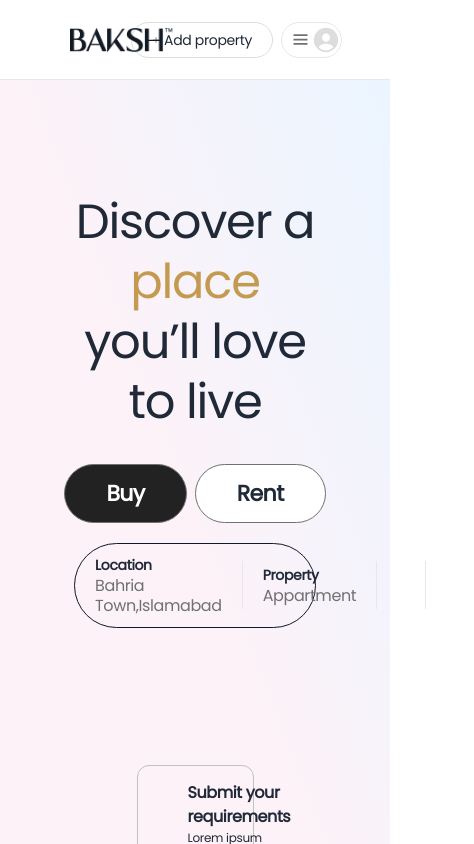
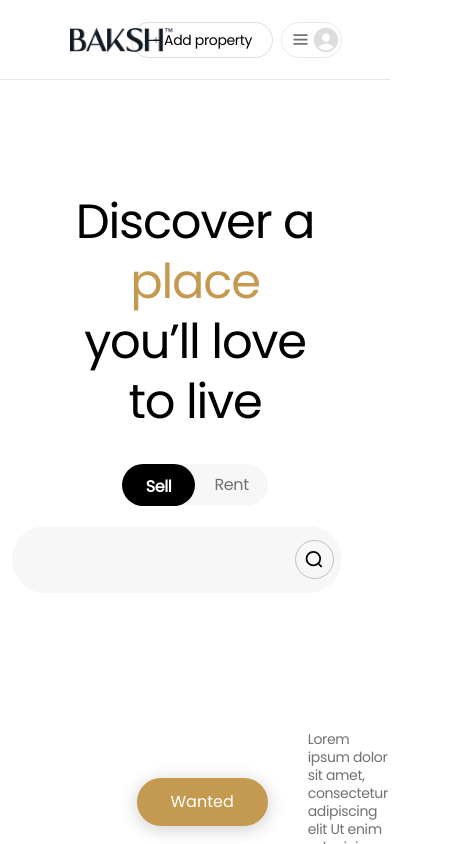
Before and after one commit to MuhammadKhan3/Airnub, a React (Create React App) app: page / in a window 390 px wide. Shown: the top 844 px of the page, 474 px wide, since content can reach past the window. Built offline with nearby package versions, Linux system fonts and the light colour scheme; what tailwind-gradient-mask-image would draw is missing.

Commit message:
some fix and responsive some points

```diff
--- a/src/components/homeFilter.jsx
+++ b/src/components/homeFilter.jsx
@@ -1,18 +1,18 @@
 import React, { useState } from 'react'
 import {BiSearch} from 'react-icons/bi'
-const HomeFilter = () => {
-    const [filterClick,setfilterClick]=useState('');
+import {FiSearch} from 'react-icons/fi'
+const HomeFilter = ({filterClick,setfilterClick}) => {
 
   return (
   <section className='flex flex-col relative'>
-    <div className='border border-gray-900 h-[5.3rem] rounded-full  flex flex-row items-center '>
+    <div className={` mb:hidden  border-[1px] hover:border-[#DDDDDD]  border-[#717171]  h-[5.3rem] rounded-full  flex flex-row items-center ${filterClick.length>0 ? 'border-[#DDDDDD]':''}`}>
        <div className={`flex-[3]  flex flex-col  text-start  rounded-full  outline-transparent  cursor-pointer z-20   ${filterClick==='location' ? 'bg-[#FFFFFF] outline outline-2 outline-primaryWeb ':'outline hover:outline-2 hover:outline-[#717171]'}`} onClick={()=>setfilterClick('location')}>
             <div className=' p-5  '>
                 <h3 className={` text-base2-bold ${filterClick==='location' ? 'text-primaryWeb':''}`}>Location</h3>
-                <h3 className='text-base text-[#717171]'>Bahria Town,Islamabad</h3>
+                <h3 className='text-base text-[#717171] sm:text-small'>Bahria Town,Islamabad</h3>
             </div>
        </div>
-       <span className='border-r  pt-12 overflow-hidden box-border relative z-10 '></span>
+       <span className='border-r  pt-12 overflow-hidden  relative z-10 '></span>
        <div className={`flex-[2]  flex flex-col  text-start  rounded-full  outline-transparent  cursor-pointer  z-20  ${filterClick==='property' ? 'bg-[#FFFFFF] outline outline-2 outline-primaryWeb ':'outline hover:outline-2 hover:outline-[#717171]'}`} onClick={()=>setfilterClick('property')}>
             <div className=' p-5  '>
                 <h3 className={` text-base2-bold ${filterClick==='property' ? 'text-primaryWeb':''}`}>Property</h3>
@@ -29,6 +29,8 @@ const HomeFilter = () => {
          <BiSearch  size={34} className=' h-full w-full'/>
        </div>
     </div>
+
+    <div className='mb:hidden inline-block'>
     {filterClick==='location' ?
       <div className='bg-white shadow-2xl border border-inherit rounded-3xl  w-full h-[55vh] absolute top-24 z-50'>
         Location
@@ -47,7 +49,11 @@ const HomeFilter = () => {
         Search
       </div>
     }
-
+    </div>
+    <div className='bg-[#F7F7F7] rounded-[74px] overflow-hidden h-[67px]  hidden sm:inline-block md:inline-block w-[90%]  px-2 mb:flex mb:flex-row mb:items-center'>
+       <input type='text' className='bg-[#F7F7F7]  border-none outline-none ring-0 w-[90%] focus:ring-0 h-full text-base'/>
+       <FiSearch size={20} className=" border-[1px] border-[#C0C0C0]  p-2 w-[39px] h-[39px] rounded-full"/>
+    </div>
   </section>
   )
 }
--- /dev/null
+++ b/src/components/searchType.jsx
@@ -0,0 +1,21 @@
+import React from 'react'
+
+const SearchType = ({propertyType,setpropertyType}) => {
+  return (
+  <>
+    <div className='mb:hidden inline-block space-x-2 '>
+        <button className={`py-[12px] px-[41px] text-subTitle rounded-full ${propertyType==='buy' ? 'border-[1px] border-[#717171] bg-[#222222]    text-white':'bg-white border-[1px] border-[#717171]'} h-fit `} onClick={()=>setpropertyType('buy')}>Buy</button>
+        <button className={`py-[12px] px-[41px] text-subTitle rounded-full ${propertyType==='rent' ? 'border-[1px] border-[#717171] bg-[#222222]   text-white' :'bg-white border-[1px] border-[#717171] '} `} onClick={()=>setpropertyType('rent')}>Rent</button>
+    </div>
+    <div className='hidden mb:inline-block '>
+       <div className=' h-[42px] rounded-[21px] bg-[#F7F7F7] text-base flex flex-row w-[146px] mx-auto '>
+          <div className={` cursor-pointer  text-base-bold rounded-[33px] !w-[82px] text-center pt-[0.7rem] h-full ${propertyType==='buy' ? 'bg-black text-white text-base-bold':'text-[#717171] text-base'}`} onClick={()=>setpropertyType('buy')}>Sell</div>
+          <div className={`   rounded-[33px] cursor-pointer !w-[82px] text-center pt-[0.7rem]  text-base ${propertyType==='rent' ? 'bg-black text-white text-base-bold':'text-[#717171]'}`} onClick={()=>setpropertyType('rent')}>Rent</div>
+          {/* <span /span> */}
+       </div>
+    </div>
+  </>
+  )
+}
+
+export default SearchType
--- a/src/pages/home/homeContent.jsx
+++ b/src/pages/home/homeContent.jsx
@@ -2,31 +2,31 @@ import React, { useState } from 'react'
 import HomeFilter from '../../components/homeFilter';
 import {BiGlobe} from 'react-icons/bi'
 import {MdKeyboardArrowUp} from 'react-icons/md'
+import SearchType from '../../components/searchType';
 
 const HomeContent = () => {
   const [propertyType,setpropertyType]=useState('buy');
+  const [filterClick,setfilterClick]=useState('');
+
   return (
-    //
-    <section className=' bg-gradient-to-tr  from-pink-50 via-pink-50   to-blue-50 mix-blend-multiply  backdrop-blur-xl backdrop-brightness-150  bg-white/30   flex flex-col items-center justify-center w-full   h-fit relative'>
+    <section className=' lg:bg-gradient-to-tr  from-pink-50 via-pink-50   to-blue-50 mb:bg-white mix-blend-multiply    bg-white/30   flex flex-col items-center justify-center w-full   h-fit relative text-black' onClick={(e)=>{ console.log('bublin'); setfilterClick('')}}>
        <div className='h-fit   mt-28 text-center'>
-         <h1 className='text-bigHeading h-fit w-[62.5%] mx-auto'>
+         <h1 className='text-bigHeading h-fit w-[62.5%] mx-auto text-black'>
            Discover a <span className='text-primaryWeb'>place</span> you’ll love to live
          </h1>
        </div>
-       <div className='h-fit space-x-2 mx-auto mt-8' >
-         <button className={`py-[12px] px-[41px] text-subTitle rounded-full ${propertyType==='buy' ? 'border-[1px] border-[#717171] bg-[#222222]    text-white':'bg-white border-[1px] border-[#717171]'} h-fit `} onClick={()=>setpropertyType('buy')}>Buy</button>
-         <button className={`py-[12px] px-[41px] text-subTitle rounded-full ${propertyType==='rent' ? 'border-[1px] border-[#717171] bg-[#222222]   text-white' :'bg-white border-[1px] border-[#717171] '} `} onClick={()=>setpropertyType('rent')}>Rent</button>
+       <div className='h-fit  mx-auto mt-8' >
+        <SearchType propertyType={propertyType} setpropertyType={setpropertyType}/>
        </div>
-       <div className='h-full w-[62%] mx-auto text-center mt-5 '>
-          <HomeFilter/>
+       <div className='h-full w-[50%] mb:w-[94%] sm:w-[80%] md:w-[80%] mx-auto text-center mt-5 ' onClick={(e)=>{e.stopPropagation()}}>
+          <HomeFilter filterClick={filterClick} setfilterClick={setfilterClick} />
        </div>
-       <div className='mx-auto border  border-[#C0C0C0] rounded-xl pt-[15px] pr-[26px] pb-[15px] pl-[26px] flex flex-row space-x-6 w-[30vw]'>
+       <div className='mx-auto rounded-xl  flex flex-row items-center  gap-10 w-[30vw]'>
           <div>
-            <img src={require('../../assets/orderedList.png')}/>
+            <button style={{boxShadow:' 0px 3px 18px rgba(0, 0, 0, 0.2)'}} className='px-[34px] rounded-full text-white py-[12px] bg-primaryWeb'>Wanted</button>
           </div>
           <div>
-            <h1 className='text-base-bold'>Submit your requirements</h1>
-            <p className='text-small '>Lorem ipsum dolor sit amet, consectetur adipiscing elit Ut enim ad minim veniam</p>
+            <p className='text-base2 text-[#717171]'>Lorem ipsum dolor sit amet, consectetur adipiscing elit Ut enim ad minim veniam</p>
           </div>
        </div>
 
--- a/src/pages/home/homeHeader.jsx
+++ b/src/pages/home/homeHeader.jsx
@@ -13,7 +13,7 @@ import { useState } from 'react';
 import {FiSearch} from 'react-icons/fi'
 const HomeHeader = () => {
     const [activeheader,setheader]=useState(false);
-  return (<section className='flex flex-col h-full relative'>
+  return (<section className='flex flex-col h-full relative text-black'>
           <div className={`flex flex-row justify-between items-center border-b-[1px] p-2 !h-[80px] bg-white z-30 transition-all ${activeheader ? 'bg-opacity-0 hidden' :'bg-opacity-100 visible '}`}>
 
          <div className='!ml-16 p-4 h-[26.22px]'>
```
